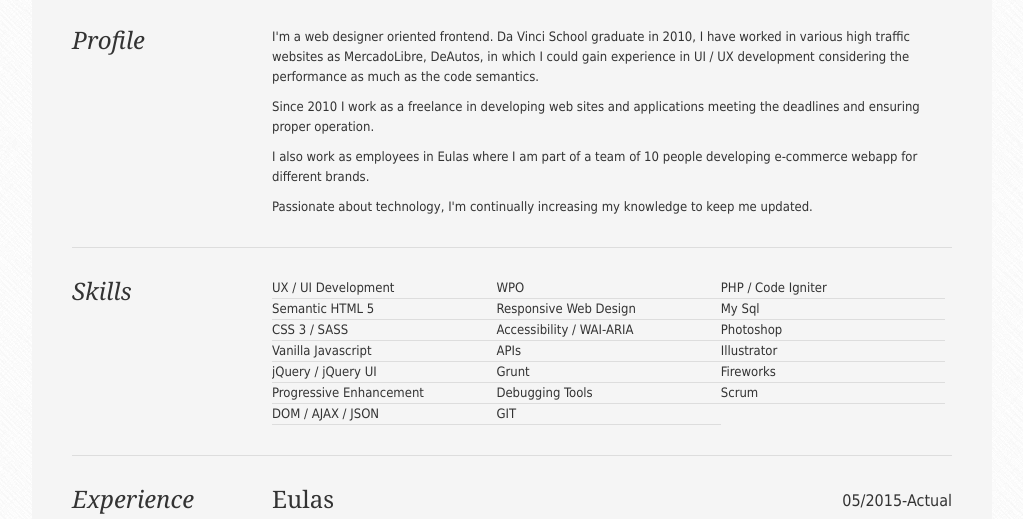
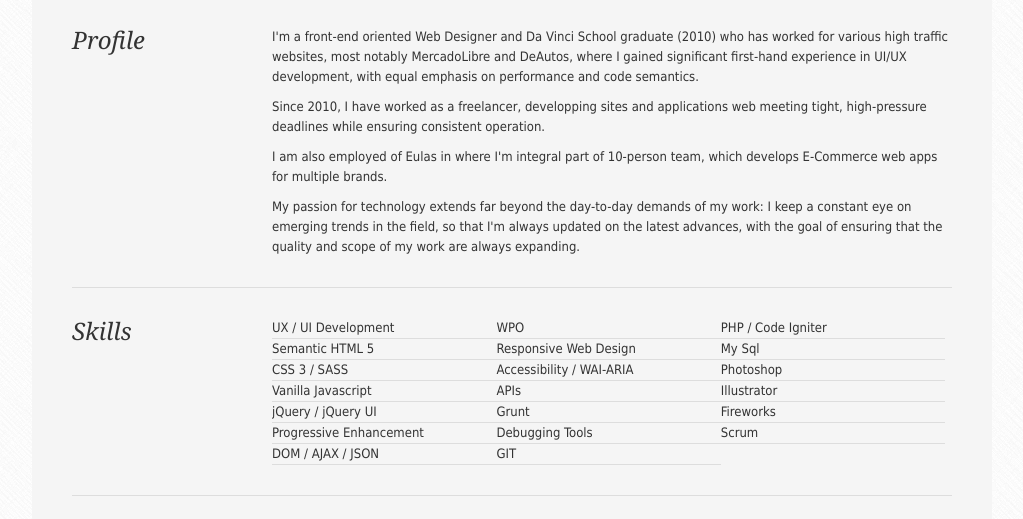
Before and after one commit to mgimenez/joptiwebs, a plain HTML site: page cv/index.html in a window 1280 px wide. Shown: the part 252-771 px from the top of the page, without its empty margins (128-1151 px from the left). Drawn offline with Linux system fonts and the light colour scheme.

Commit message:
update profile cv

```diff
--- a/cv/index.html
+++ b/cv/index.html
@@ -38,10 +38,13 @@
 			<article>
 				<h2>Profile</h2>
 				<div class="content-right">
-					<p>I'm a web designer oriented frontend. Da Vinci School graduate in 2010, I have worked in various high traffic websites as MercadoLibre, DeAutos, in which I could gain experience in UI / UX development considering the performance as much as the code semantics.</p>
-					<p>Since 2010 I work as a freelance in developing web sites and applications meeting the deadlines and ensuring proper operation.</p>
-					<p>I also work as employees in Eulas where I am part of a team of 10 people developing e-commerce webapp for different brands.</p>
-					<p>Passionate about technology, I'm continually increasing my knowledge to keep me updated.</p>
+					<p>I'm a front-end oriented Web Designer and Da Vinci School graduate (2010) who has worked for various high traffic websites, most notably MercadoLibre and DeAutos, where I gained significant first-hand experience in UI/UX development, with equal emphasis on performance and code semantics.</p>
+
+					<p>Since 2010, I have worked as a freelancer, developping sites and applications web meeting tight, high-pressure deadlines while ensuring consistent operation.</p>
+
+					<p>I am also employed of Eulas in where I'm integral part of 10-person team, which develops E-Commerce web apps for multiple brands.</p>
+
+					<p>My passion for technology extends far beyond the day-to-day demands of my work: I keep a constant eye on emerging trends in the field, so that I'm always updated on the latest advances, with the goal of ensuring that the quality and scope of my work are always expanding.</p>
 				</div>
 			</article>
 			<article>
```
Also changed, not shown: cv/index-es.html (+3 -5 lines), 2 other files.
